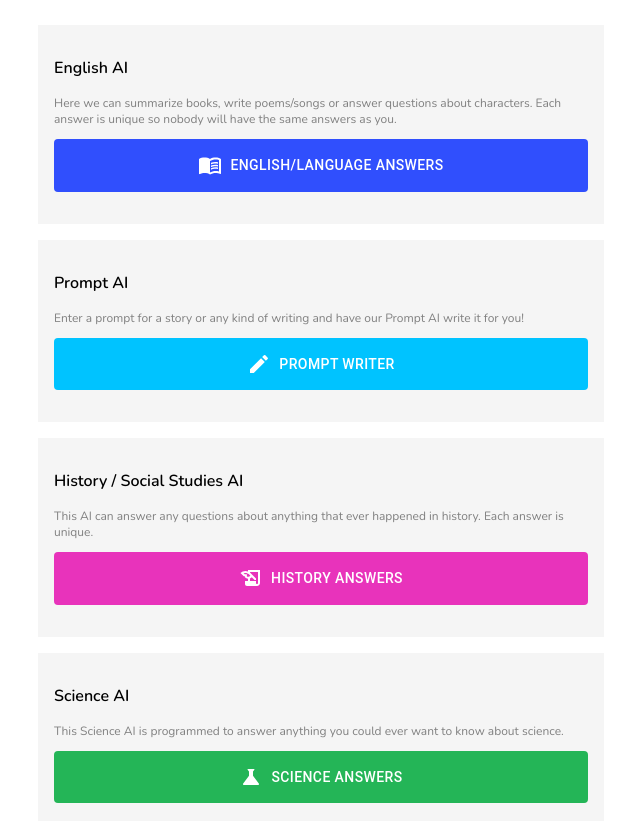
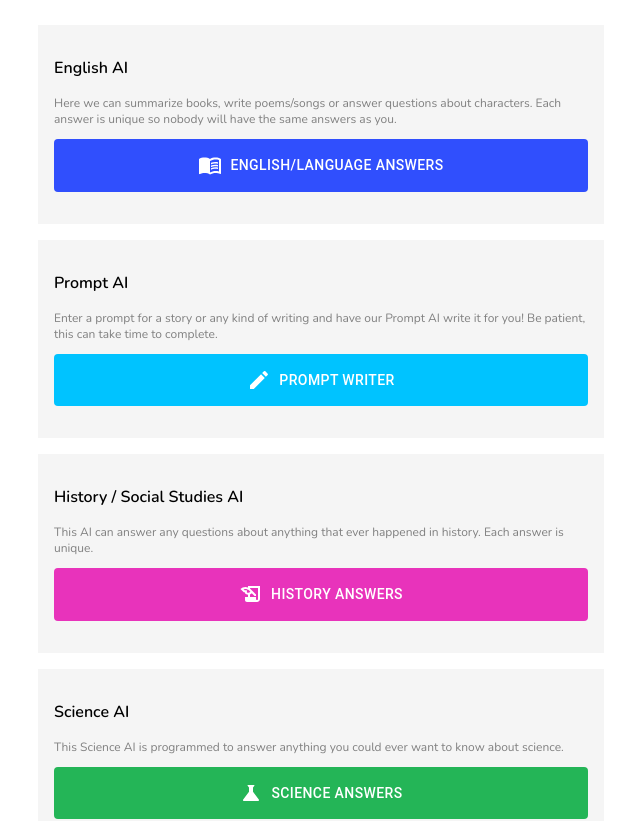
Before and after one commit to oddityai/oddity-front-end, a Next.js app: page /Buttons in a window 1280 px wide. Shown: the top 821 px of the page, without its empty margins (319-959 px from the left). Built offline with nearby package versions, Linux system fonts and the light colour scheme.

Commit message:
prompt ai warning

```diff
--- a/pages/Buttons.js
+++ b/pages/Buttons.js
@@ -77,7 +77,8 @@ const Buttons = ({ children, handleClick, handleFeedback }) => {
 
               <p style={{ fontSize: 12, color: 'gray' }}>
                 Enter a prompt for a story or any kind of writing and have our
-                Prompt AI write it for you!
+                Prompt AI write it for you! Be patient, this can take time to
+                complete.
               </p>
               <Button
                 onClick={() => handleClick('prompt')}
```
